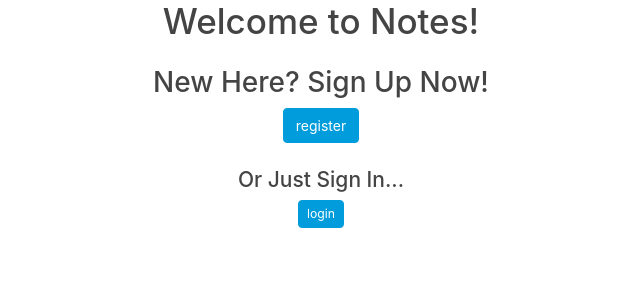
After one commit to mackcooper1408/flask-notes, a Flask app: template templates/home.html in a window 1280 px wide. The commit adds this page. Shown: the top 300 px of the page, without its empty margins (319-959 px from the left). Run offline with Flask 2, Linux system fonts and the light colour scheme; the template is opened without the code that fills it, so the values that code supplies are empty; some libraries are stand-ins or nearby versions.

Commit message:
added home page, updated home routes

```diff
--- a/app.py
+++ b/app.py
@@ -20,7 +20,7 @@ debug = DebugToolbarExtension(app)
 def redirect_to_register():
     """ redirects to register page """
 
-    return redirect("/register")
+    return render_template("home.html")
 
 
 @app.route("/register", strict_slashes=False, methods=["GET", "POST"])
--- /dev/null
+++ b/templates/home.html
@@ -0,0 +1,36 @@
+{% extends 'base.html' %}
+
+{% block title %}
+Notes
+{% endblock %}
+
+
+{% block header %}
+
+{% for message in get_flashed_messages() %}
+  <h1 class="text-center text-danger">{{ message }}</h1>
+{% endfor %}
+
+<h1 class="text-center"> Welcome to Notes!</h1>
+
+{% endblock %}
+
+{% block content %}
+
+<div class="row mt-4">
+    <div class="col d-flex flex-column align-items-center">
+        <h2 class="text-center">New Here? Sign Up Now!</h2>
+
+        <a class="btn btn-info rounded" href="/register">register</a>
+    </div>
+</div>
+<div class="row mt-4">
+    <div class="col d-flex flex-column align-items-center">
+        <h4 class="text-center">Or Just Sign In...</h4>
+
+        <a class="btn btn-sm btn-info rounded" href="/login">login</a>
+    </div>
+</div>
+
+
+{% endblock %}
```
Also changed, not shown: templates/login.html (+6 -1 lines).
